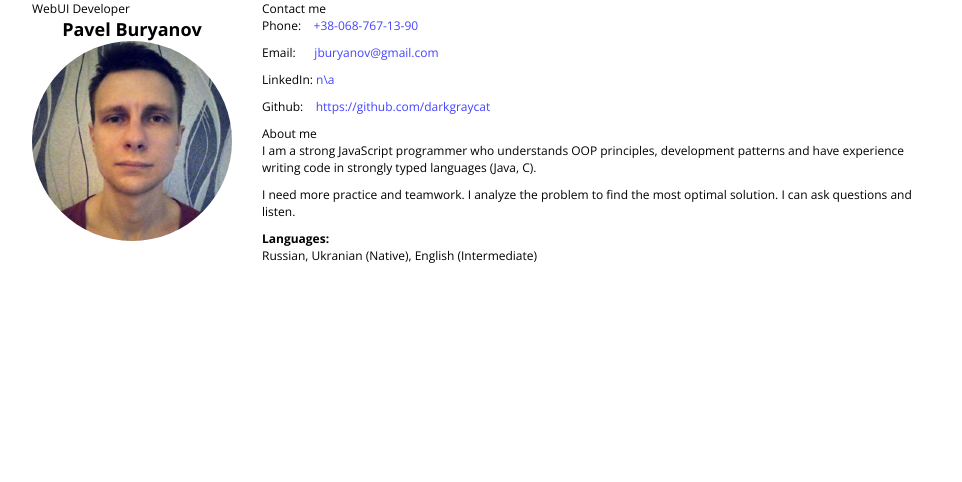
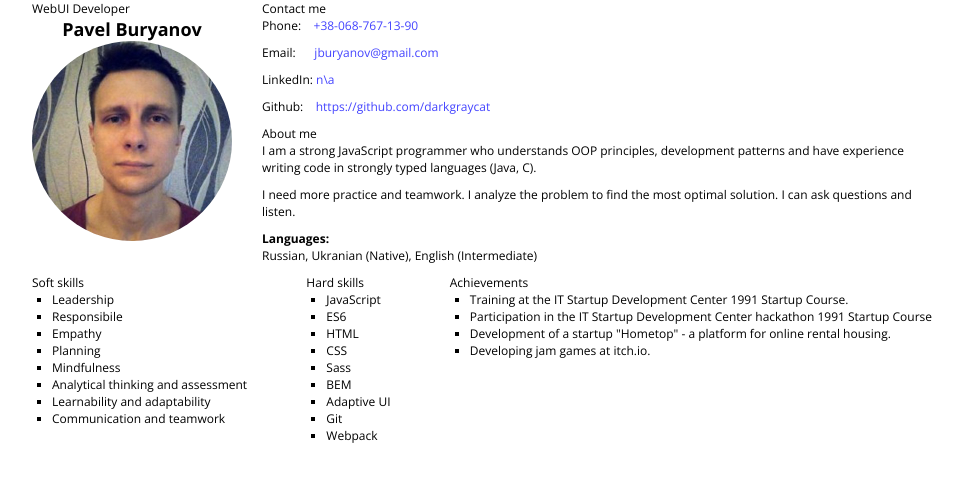
Before and after one commit to darkgraycat/cv, a website: page index.html in a window 1280 px wide. Shown: the whole page, without its empty margins (158-1120 px from the left). Drawn offline with nearby package versions, Linux system fonts and the light colour scheme.

Commit message:
skills markup done

```diff
--- a/index.html
+++ b/index.html
@@ -41,16 +41,10 @@
       </div>
     </div>
 
-
-
-    <div class="hidden">
-
     <div class="skills">
-        <div class="skills__soft">
-          <p class="highlight">
-            Soft skills
-          </p>
-          <ul>
+      <div class="skills__container">
+        <div class="skills__title">Soft skills</div>
+        <ul class="skills__list">
           <li>Leadership</li>
           <li>Responsibile</li>
           <li>Empathy</li>
@@ -61,11 +55,9 @@
           <li>Communication and teamwork</li>
         </ul>
       </div>
-        <div class="skills__hard">
-          <p class="highlight">
-            Hard skills
-          </p>
-          <ul>
+      <div class="skills__container">
+        <div class="skills__title">Hard skills</div>
+        <ul class="skills__list">
           <li>JavaScript</li>
           <li>ES6</li>
           <li>HTML</li>
@@ -77,27 +69,19 @@
           <li>Webpack</li>
         </ul>
       </div>
-        <div class="skills__achievements">
-          <p class="highlight">
-            Achievements
-          </p>
-          <ul>
-            <li>
-              Training at the IT Startup Development Center 1991 Startup Course.
-            </li>
-            <li>
-              Participation in the IT Startup Development Center hackathon 1991 Startup Course
-            </li>
-            <li>
-              Development of a startup "Hometop" - a platform for online rental housing.
-            </li>
-            <li>
-              Developing jam games at itch.io.
-            </li>
+      <div class="skills__container">
+        <div class="skills__title">Achievements</div>
+        <ul class="skills__list">
+          <li>Training at the IT Startup Development Center 1991 Startup Course.</li>
+          <li>Participation in the IT Startup Development Center hackathon 1991 Startup Course</li>
+          <li>Development of a startup "Hometop" - a platform for online rental housing.</li>
+          <li>Developing jam games at itch.io.</li>
         </ul>
       </div>
     </div>
 
+
+    <div class="hidden">
       <div class="works">
 
         <!-- 1 -->
```
Lines whose indentation alone changed are shown as unchanged.
